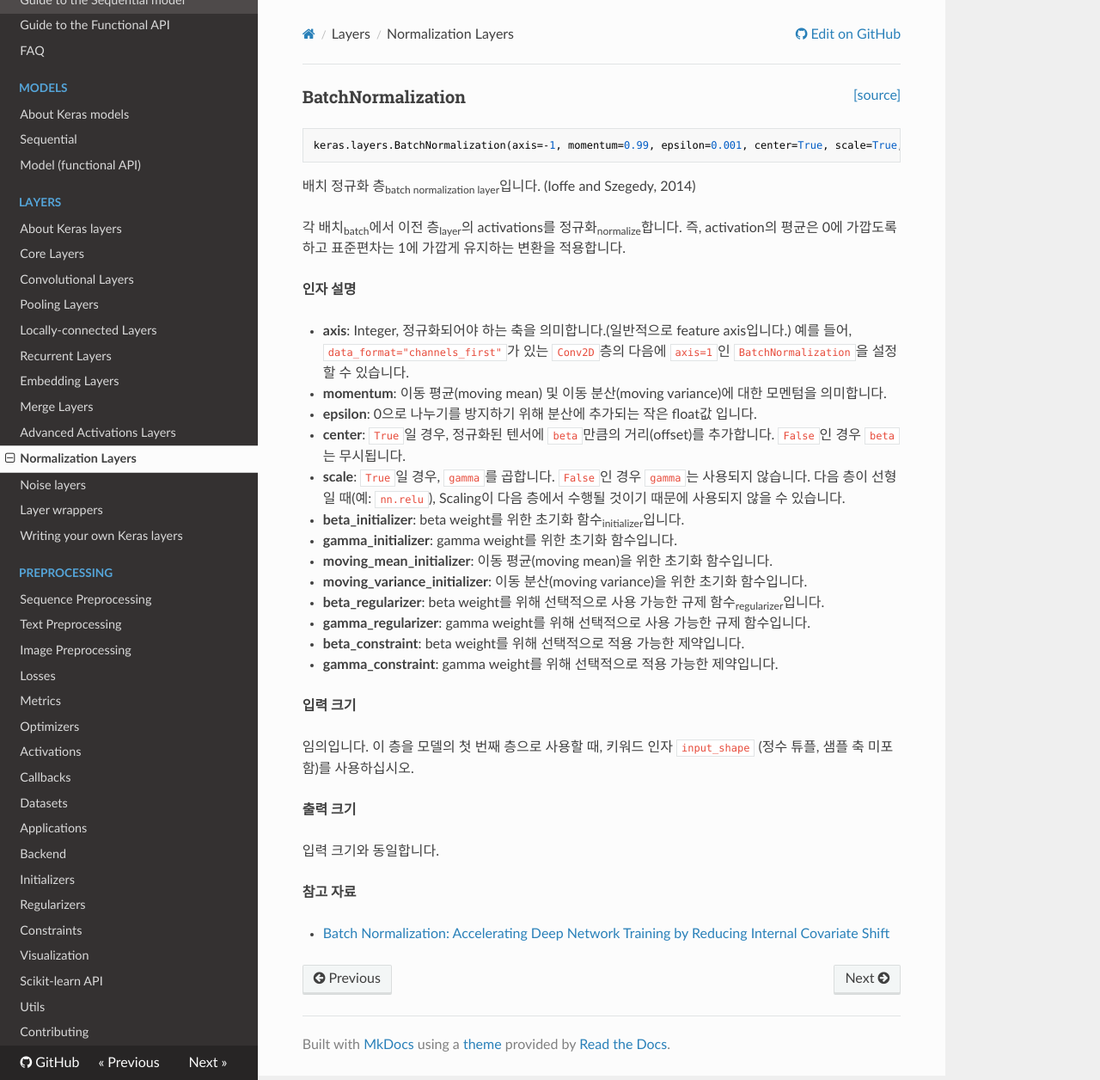
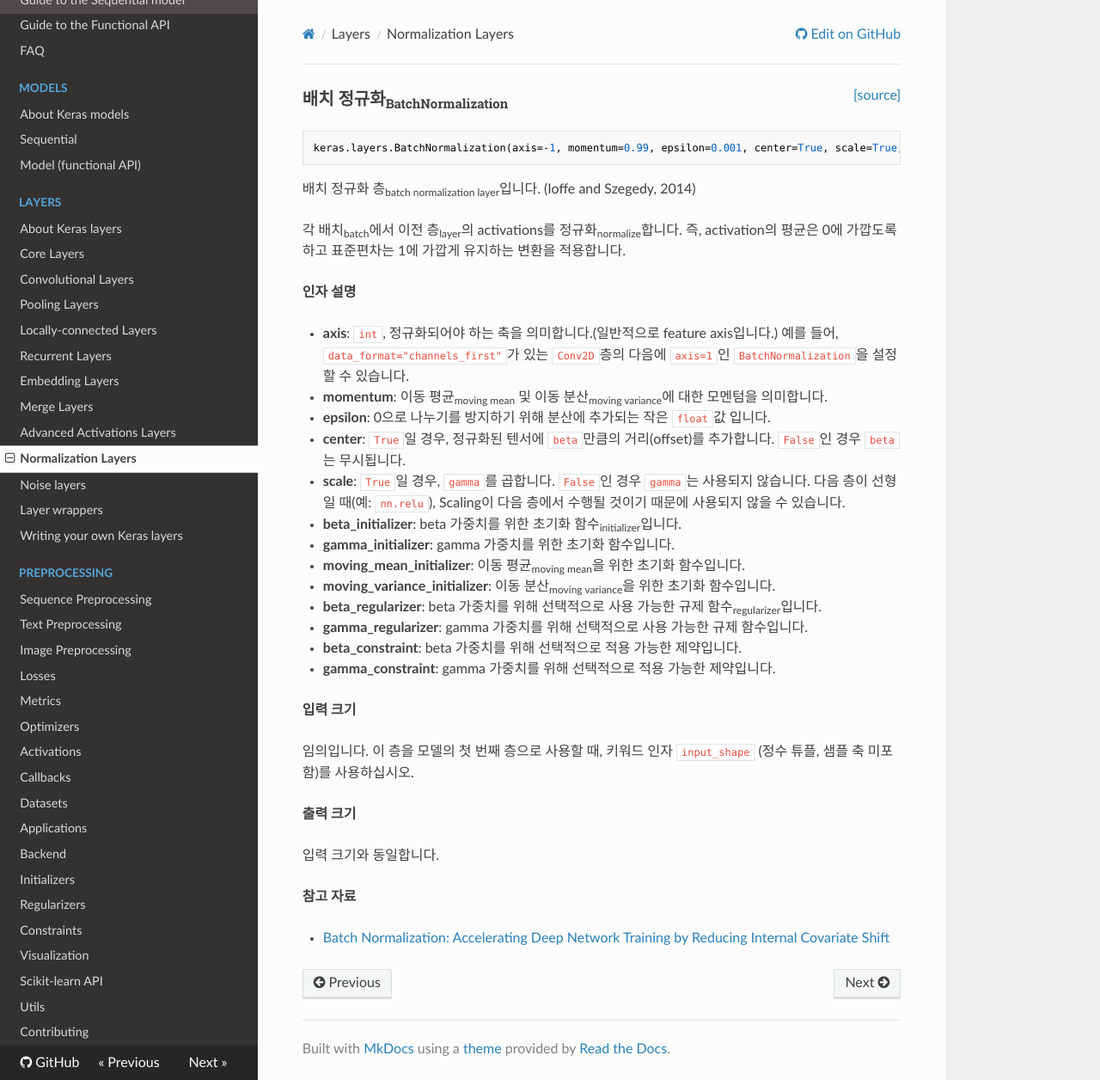
Before and after one commit to keras-team/keras-docs-ko, an MkDocs documentation site: the page built from sources/layers/normalization.md, in a window 1280 px wide and 1256 px high. Shown: the whole window at 86% size. Built offline with MkDocs 1.6.1, drawn with Linux system fonts in a browser that asks for light colours; nearby versions of some CDN libraries.

Commit message:
Update normalization.md
integer,float -> `int`, `float`

````diff
--- a/sources/layers/normalization.md
+++ b/sources/layers/normalization.md
@@ -1,5 +1,5 @@
 <span style="float:right;">[[source]](https://github.com/keras-team/keras/blob/master/keras/layers/normalization.py#L16)</span>
-### BatchNormalization
+### 배치 정규화<sub>BatchNormalization</sub>
 
 ```python
 keras.layers.BatchNormalization(axis=-1, momentum=0.99, epsilon=0.001, center=True, scale=True, beta_initializer='zeros', gamma_initializer='ones', moving_mean_initializer='zeros', moving_variance_initializer='ones', beta_regularizer=None, gamma_regularizer=None, beta_constraint=None, gamma_constraint=None)
@@ -11,19 +11,19 @@ keras.layers.BatchNormalization(axis=-1, momentum=0.99, epsilon=0.001, center=Tr
 
 __인자 설명__
 
-- __axis__: Integer, 정규화되어야 하는 축을 의미합니다.(일반적으로 feature axis입니다.) 예를 들어, `data_format="channels_first"`가 있는 `Conv2D`층의 다음에 `axis=1`인 `BatchNormalization`을 설정할 수 있습니다.
-- __momentum__: 이동 평균(moving mean) 및 이동 분산(moving variance)에 대한 모멘텀을 의미합니다.
-- __epsilon__: 0으로 나누기를 방지하기 위해 분산에 추가되는 작은 float값 입니다.
+- __axis__: `int`, 정규화되어야 하는 축을 의미합니다.(일반적으로 feature axis입니다.) 예를 들어, `data_format="channels_first"`가 있는 `Conv2D`층의 다음에 `axis=1`인 `BatchNormalization`을 설정할 수 있습니다.
+- __momentum__: 이동 평균<sub>moving mean</sub> 및 이동 분산<sub>moving variance</sub>에 대한 모멘텀을 의미합니다.
+- __epsilon__: 0으로 나누기를 방지하기 위해 분산에 추가되는 작은 `float`값 입니다.
 - __center__: `True`일 경우, 정규화된 텐서에 `beta`만큼의 거리(offset)를 추가합니다. `False`인 경우 `beta`는 무시됩니다.
 - __scale__: `True`일 경우, `gamma`를 곱합니다. `False`인 경우 `gamma`는 사용되지 않습니다. 다음 층이 선형일 때(예: `nn.relu`), Scaling이 다음 층에서 수행될 것이기 때문에 사용되지 않을 수 있습니다.
-- __beta_initializer__: beta weight를 위한 초기화 함수<sub>initializer</sub>입니다.
-- __gamma_initializer__: gamma weight를 위한 초기화 함수입니다.
-- __moving_mean_initializer__: 이동 평균(moving mean)을 위한 초기화 함수입니다.
-- __moving_variance_initializer__: 이동 분산(moving variance)을 위한 초기화 함수입니다.
-- __beta_regularizer__: beta weight를 위해 선택적으로 사용 가능한 규제 함수<sub>regularizer</sub>입니다.
-- __gamma_regularizer__: gamma weight를 위해 선택적으로 사용 가능한 규제 함수입니다.
-- __beta_constraint__: beta weight를 위해 선택적으로 적용 가능한 제약입니다.
-- __gamma_constraint__: gamma weight를 위해 선택적으로 적용 가능한 제약입니다.
+- __beta_initializer__: beta 가중치를 위한 초기화 함수<sub>initializer</sub>입니다.
+- __gamma_initializer__: gamma 가중치를 위한 초기화 함수입니다.
+- __moving_mean_initializer__: 이동 평균<sub>moving mean</sub>을 위한 초기화 함수입니다.
+- __moving_variance_initializer__: 이동 분산<sub>moving variance</sub>을 위한 초기화 함수입니다.
+- __beta_regularizer__: beta 가중치를 위해 선택적으로 사용 가능한 규제 함수<sub>regularizer</sub>입니다.
+- __gamma_regularizer__: gamma 가중치를 위해 선택적으로 사용 가능한 규제 함수입니다.
+- __beta_constraint__: beta 가중치를 위해 선택적으로 적용 가능한 제약입니다.
+- __gamma_constraint__: gamma 가중치를 위해 선택적으로 적용 가능한 제약입니다.
 
 __입력 크기__
 
````
